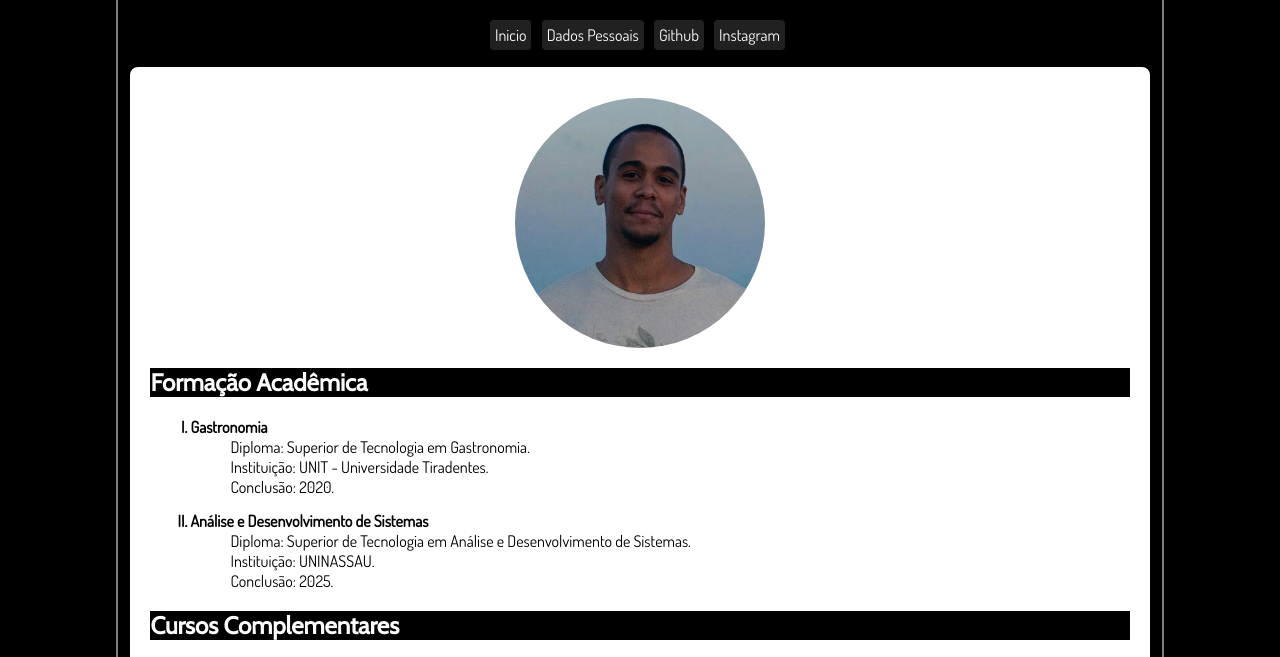
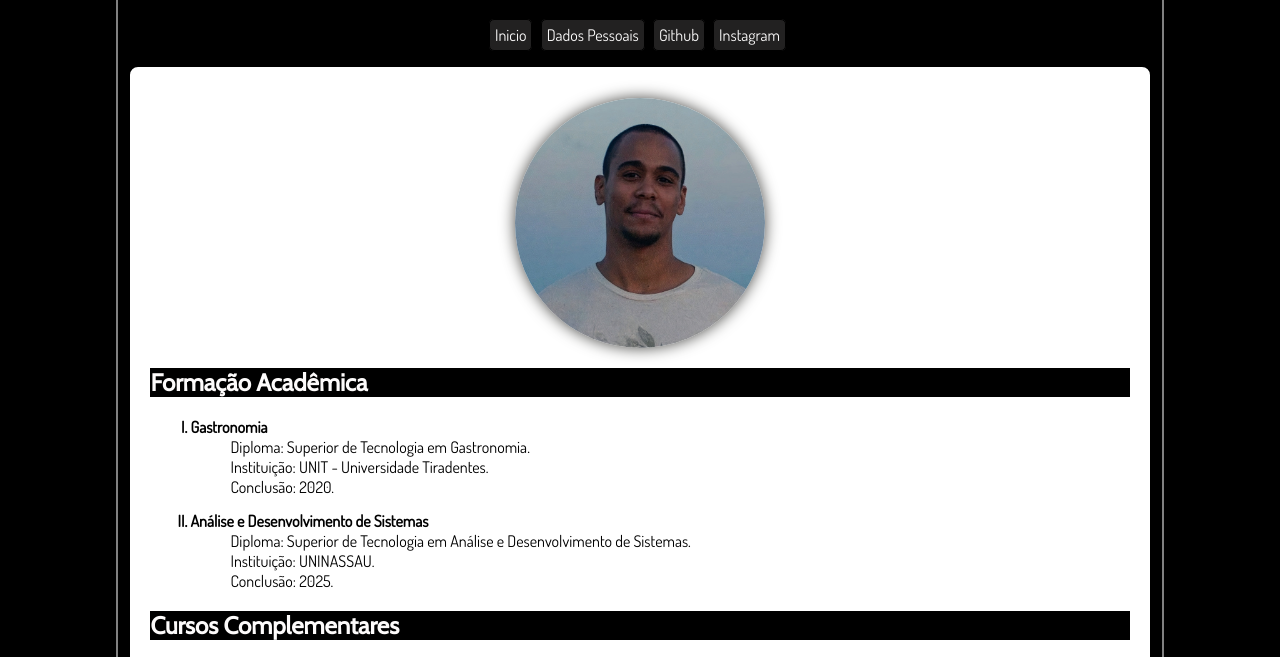
Before and after one commit to filipemnz/curriculo, a plain HTML site: page index.html in a window 1280 px wide. Shown: the part 101-758 px from the top of the page. Drawn offline with nearby package versions, Linux system fonts and the light colour scheme.

Commit message:
Add files via upload

```diff
--- a/estilo.css
+++ b/estilo.css
@@ -54,6 +54,7 @@ p {
     overflow: hidden;
     width: 250px;
     height: 250px;
+    box-shadow: 0px 0px 15px rgb(70, 70, 67);
 }
 
 .circle-image img {
```
